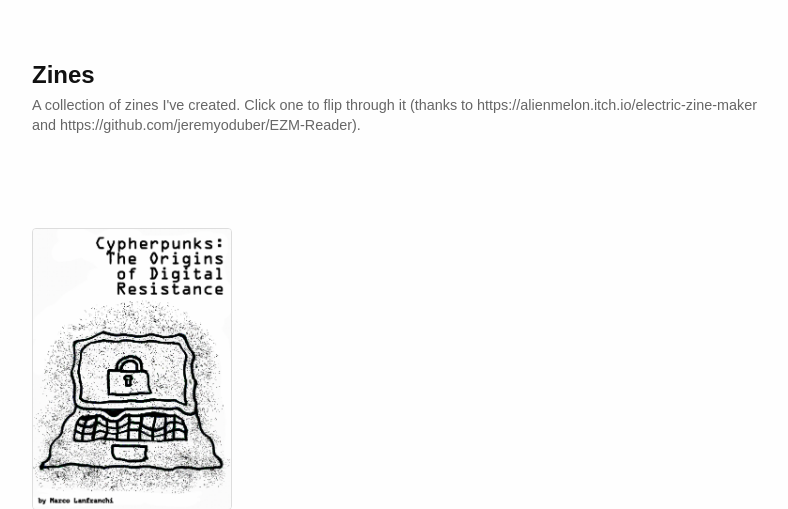
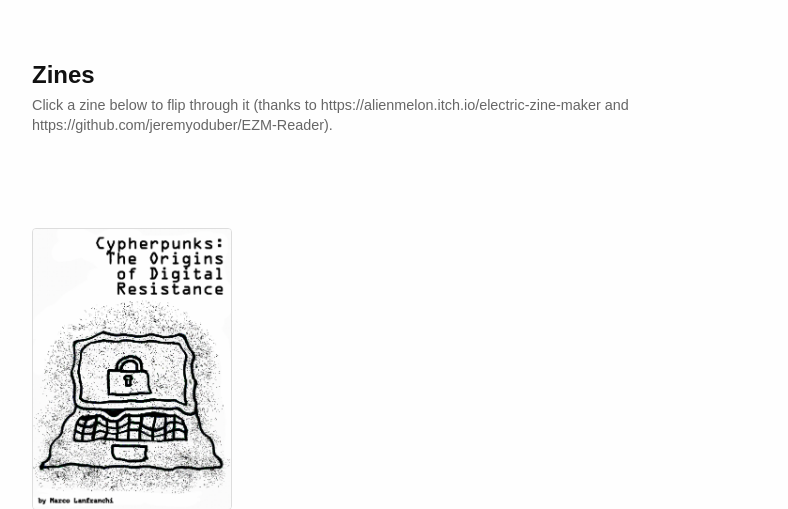
Before and after one commit to marcolanfranchi/ml, a Flask app: page /zines/ in a window 1280 px wide. Shown: the part 60-569 px from the top of the page, without its empty margins (232-1020 px from the left). Run offline with Flask 3, Linux system fonts and the light colour scheme.

Commit message:
small description change

```diff
--- a/templates/zines.html
+++ b/templates/zines.html
@@ -195,7 +195,8 @@
 <!-- Hero SECTION -->
 <div class="hero-content">
     <h1 class="hero-title">Zines</h1>
-    <p class="hero-description">A collection of zines I've created. Click one to flip through it (thanks to https://alienmelon.itch.io/electric-zine-maker and https://github.com/jeremyoduber/EZM-Reader). </p>
+    <p class="hero-description">Click a zine below to flip through it (thanks to https://alienmelon.itch.io/electric-zine-maker and https://github.com/jeremyoduber/EZM-Reader). </p>
+    <!-- <p class="hero-description">A collection of zines I've created. Click one to flip through it (thanks to https://alienmelon.itch.io/electric-zine-maker and https://github.com/jeremyoduber/EZM-Reader). </p> -->
 </div>
 
 <!-- Zines SECTION -->
```
